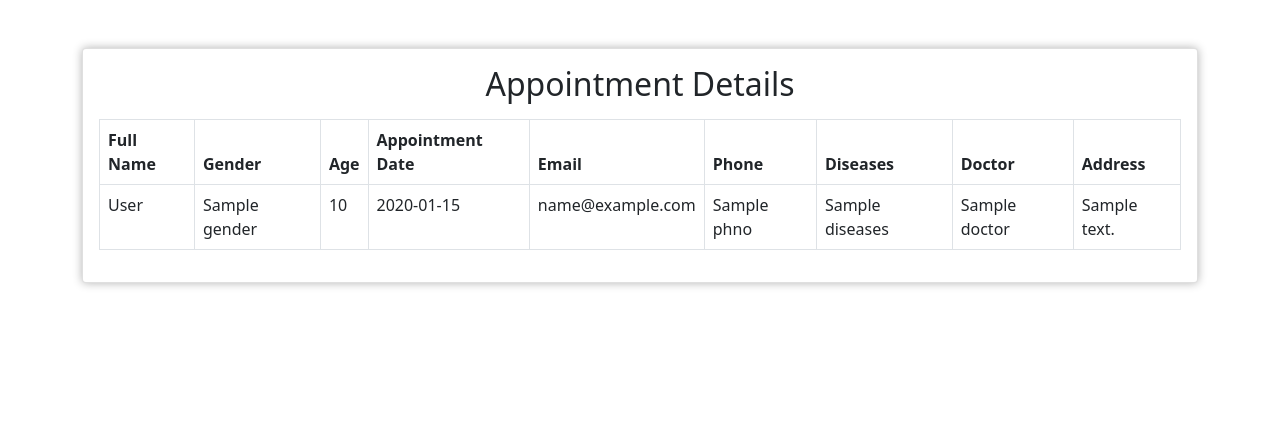
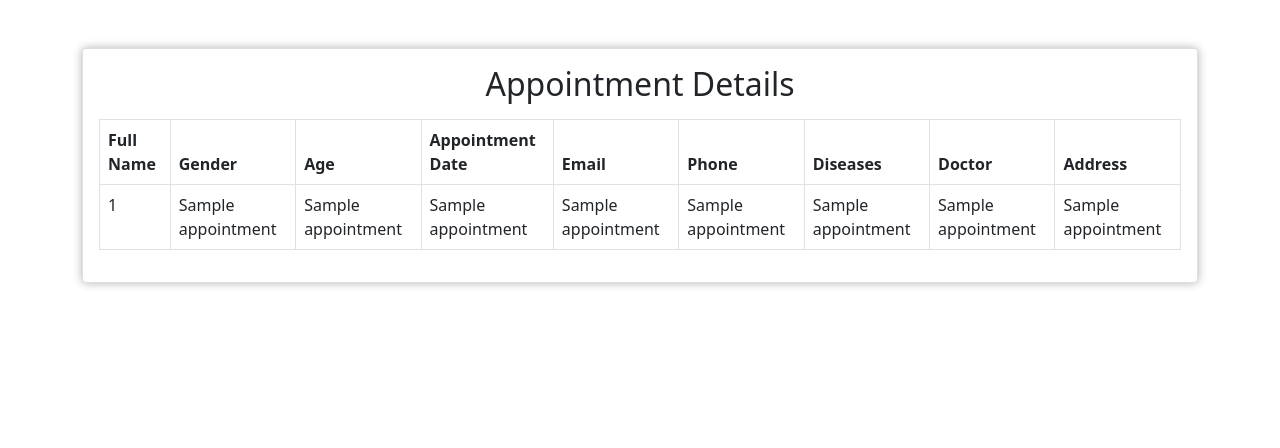
Before and after one commit to shaikhzoya492/heart-disease-prediction, a Flask app: template templates/view_appointments.html in a window 1280 px wide. Shown: the part 56-504 px from the top of the page. Run offline with Flask 3, Linux system fonts and the light colour scheme; the template is opened without the code that fills it: most values are stand-ins (such as "Sample title", 1, 10 or a date in 2020); parts of the project's set-up code (start-up, migrations or seed data) failed here and were passed over; some libraries are stand-ins or nearby versions.

Commit message:
view_appointments.html

```diff
--- a/templates/view_appointments.html
+++ b/templates/view_appointments.html
@@ -75,17 +75,17 @@
                     </thead>
                     <tbody>
                         {% for appointment in appointments %}
-                        <tr>
-                            <td>{{ appointment.fullname }}</td>
-                            <td>{{ appointment.gender }}</td>
-                            <td>{{ appointment.age }}</td>
-                            <td>{{ appointment.appoindate }}</td>
-                            <td>{{ appointment.email }}</td>
-                            <td>{{ appointment.phno }}</td>
-                            <td>{{ appointment.diseases }}</td>
-                            <td>{{ appointment.doctor }}</td>
-                            <td>{{ appointment.address }}</td>
-                        </tr>
+                          <tr>
+                                    <td>{{ appointment[0] }}</td> <!-- fullname -->
+                                    <td>{{ appointment[1] }}</td> <!-- gender -->
+                                    <td>{{ appointment[2] }}</td> <!-- age -->
+                                    <td>{{ appointment[3] }}</td> <!-- appoindate -->
+                                    <td>{{ appointment[4] }}</td> <!-- email -->
+                                    <td>{{ appointment[5] }}</td> <!-- phno -->
+                                    <td>{{ appointment[6] }}</td> <!-- diseases -->
+                                    <td>{{ appointment[7] }}</td> <!-- doctor -->
+                                    <td>{{ appointment[8] }}</td> <!-- address -->
+                                </tr>
                         {% endfor %}
                     </tbody>
                 </table>
```
